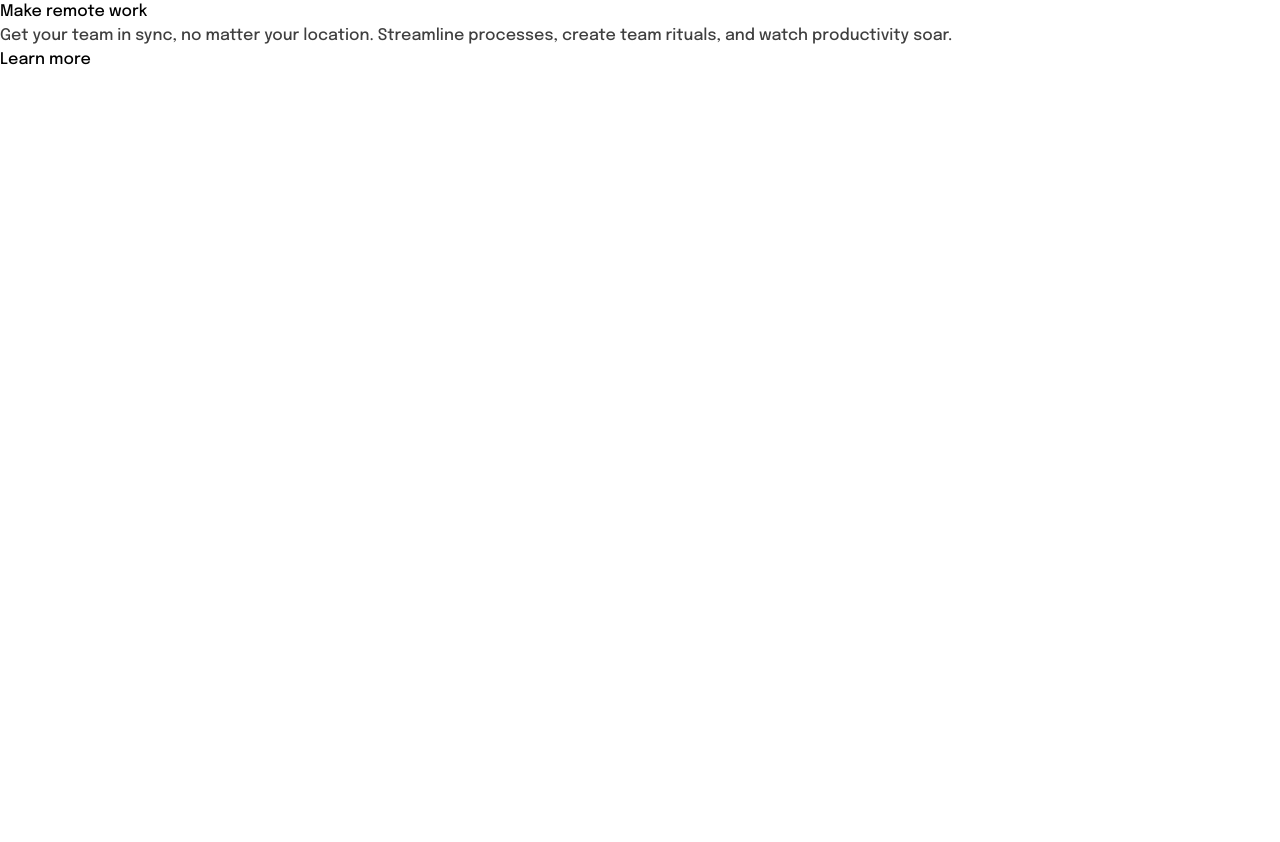
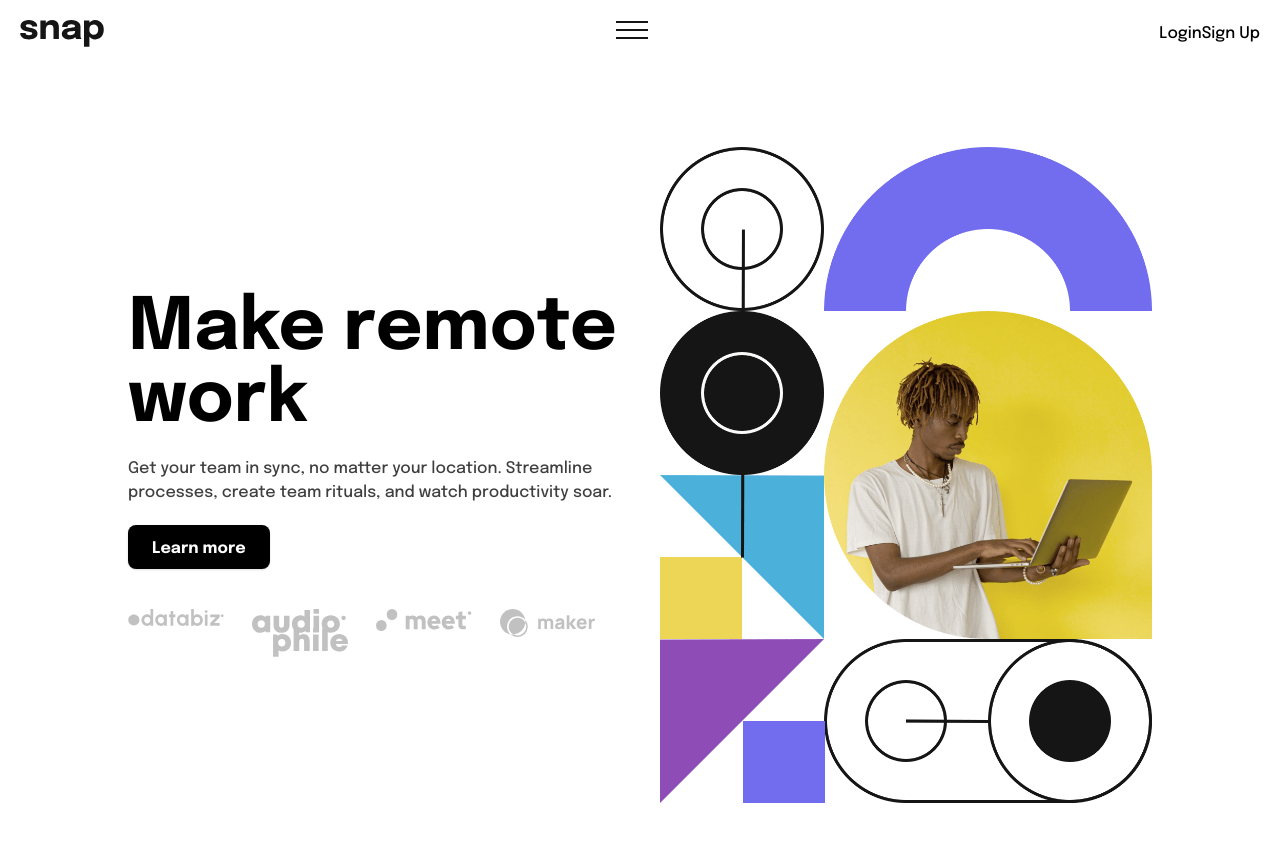
Before and after one commit to gigisoza/intro-section-app, a React (Vite) app: page / in a window 1280 px wide. Shown: the top 842 px of the page. Before the commit the page ends 800 px from the top, so only its background shows below. Built offline with nearby package versions, Linux system fonts and the light colour scheme.

Commit message:
Add Header component

```diff
--- a/index.html
+++ b/index.html
@@ -2,9 +2,9 @@
 <html lang="en">
   <head>
     <meta charset="UTF-8" />
-    <link rel="icon" type="image/svg+xml" href="/vite.svg" />
+    <link rel="icon" type="image/png" href="/favicon-32x32.png" />
     <meta name="viewport" content="width=device-width, initial-scale=1.0" />
-    <title>Vite + React + TS</title>
+    <title>Intro Section</title>
   </head>
   <body>
     <div id="root"></div>
--- a/src/App.tsx
+++ b/src/App.tsx
@@ -1,17 +1,49 @@
 import desktopImg from "./images/image-hero-desktop.png";
 import mobileImg from "./images/image-hero-mobile.png";
+import audiophile from "./images/client-audiophile.svg";
+import databiz from "./images/client-databiz.svg";
+import maker from "./images/client-maker.svg";
+import meet from "./images/client-meet.svg";
+import Header from "./components/Header";
 
 function App() {
   return (
     <>
-      <section>
-        <article>
-          <h1>Make remote work</h1>
-          <p>
+      <Header />
+      <section className="flex flex-col-reverse py-20  md:grid md:gap-10 md:grid-cols-2 md:place-items-center max-w-4xl lg:max-w-5xl md:mx-auto">
+        <article className="text-center md:text-left px-5 xl:px-0 mt-10 md:mt-0">
+          <h1 className="font-bold text-4xl lg:text-6xl xl:text-7xl mb-5">
+            Make remote work
+          </h1>
+          <p className="mb-5">
             Get your team in sync, no matter your location. Streamline
             processes, create team rituals, and watch productivity soar.
           </p>
-          <button>Learn more</button>
+          <button className="bg-black rounded-lg shadow text-white font-bold hover:opacity-75 transition-all duration-150 pt-3 pb-2 px-6 cursor-pointer">
+            Learn more
+          </button>
+
+          <ul className="grid grid-cols-4 gap-1 mt-10 place-items-center md:place-items-start">
+            <li>
+              <img src={databiz} alt="databiz" className="w-16 md:w-24" />
+            </li>
+            <li>
+              <img src={audiophile} alt="audiophile" className="w-16 md:w-24" />
+            </li>
+            <li>
+              <img src={meet} alt="meet" className="w-16 md:w-24" />
+            </li>
+            <li>
+              <img src={maker} alt="maker" className="w-16 md:w-24" />
+            </li>
+          </ul>
+        </article>
+
+        <article>
+          <picture>
+            <source media="(min-width: 768px)" srcSet={desktopImg} />
+            <img src={mobileImg} alt="mobile image" className="w-full" />
+          </picture>
         </article>
       </section>
     </>
--- /dev/null
+++ b/src/components/Header.tsx
@@ -0,0 +1,46 @@
+import logo from "../images/logo.svg";
+import arrowDown from "../images/icon-arrow-down.svg";
+import menuOpen from "../images/icon-menu.svg";
+
+const Header = () => {
+  return (
+    <>
+      <header className="p-5 flex items-center justify-between">
+        <div>
+          <img src={logo} alt="logo" />
+          <nav className="navbar">
+            <div>
+              <button>
+                Features <img src={arrowDown} />
+              </button>
+            </div>
+            <div>
+              <button>
+                Company <img src={arrowDown} />
+              </button>
+            </div>
+            <div>
+              <button>Careers</button>
+            </div>
+            <div>
+              <button>About</button>
+            </div>
+          </nav>
+        </div>
+
+        <div>
+          <button>
+            <img src={menuOpen} />
+          </button>
+        </div>
+
+        <div className="hidden lg:block">
+          <button>Login</button>
+          <button>Sign Up</button>
+        </div>
+      </header>
+    </>
+  );
+};
+
+export default Header;
--- a/src/index.css
+++ b/src/index.css
@@ -20,3 +20,21 @@ p,
 li {
   @apply opacity-75;
 }
+
+.navbar {
+  position: absolute;
+  top: -100%;
+  right: 0;
+  /* left: 0; */
+  bottom: 0;
+  width: 50%;
+  padding: 1rem;
+  transition: all 0.3s ease-in-out;
+  z-index: -1;
+}
+
+.navbar.open {
+  top: 5rem;
+  z-index: 99;
+  background-color: #fff;
+}
```
